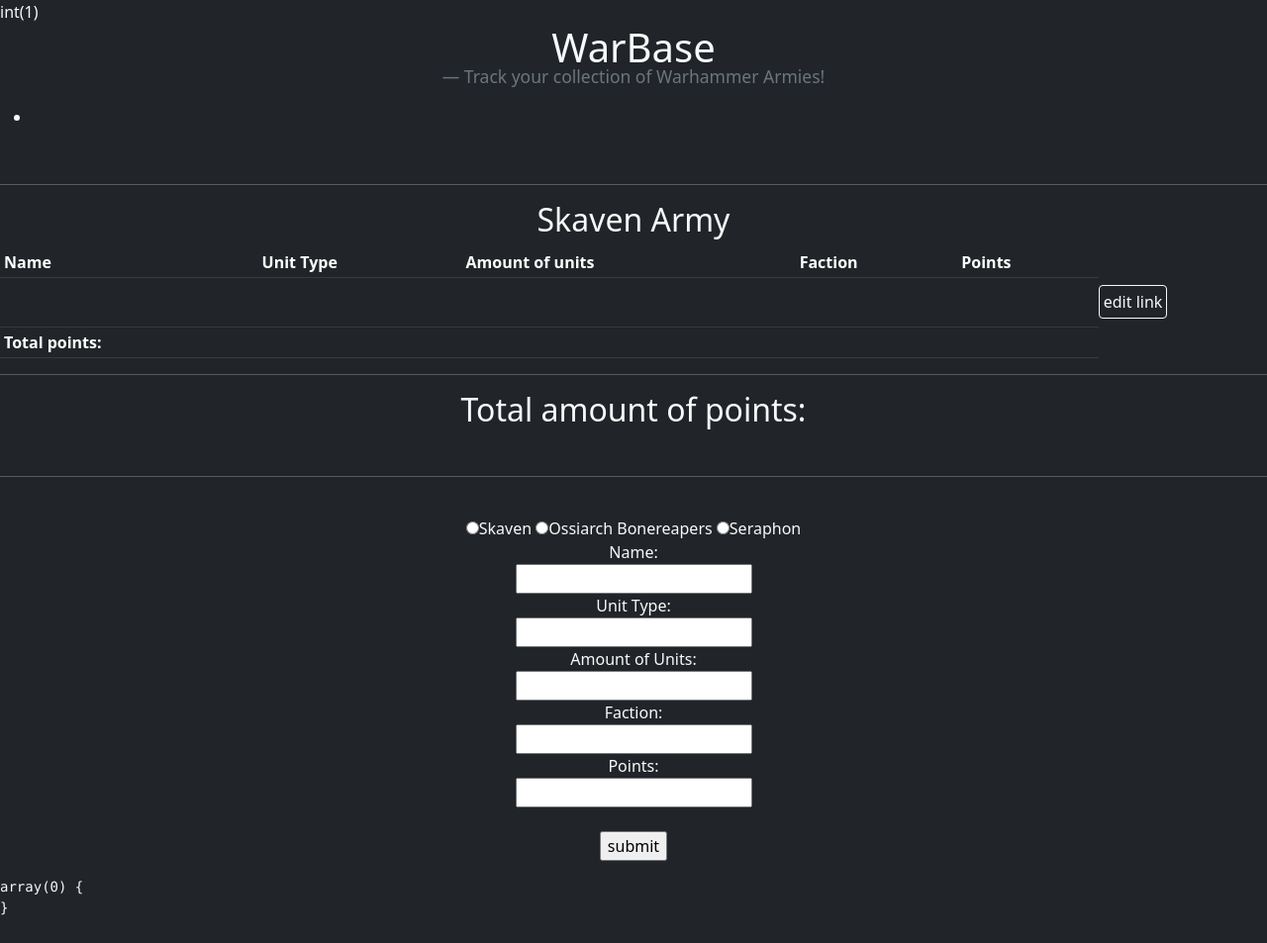
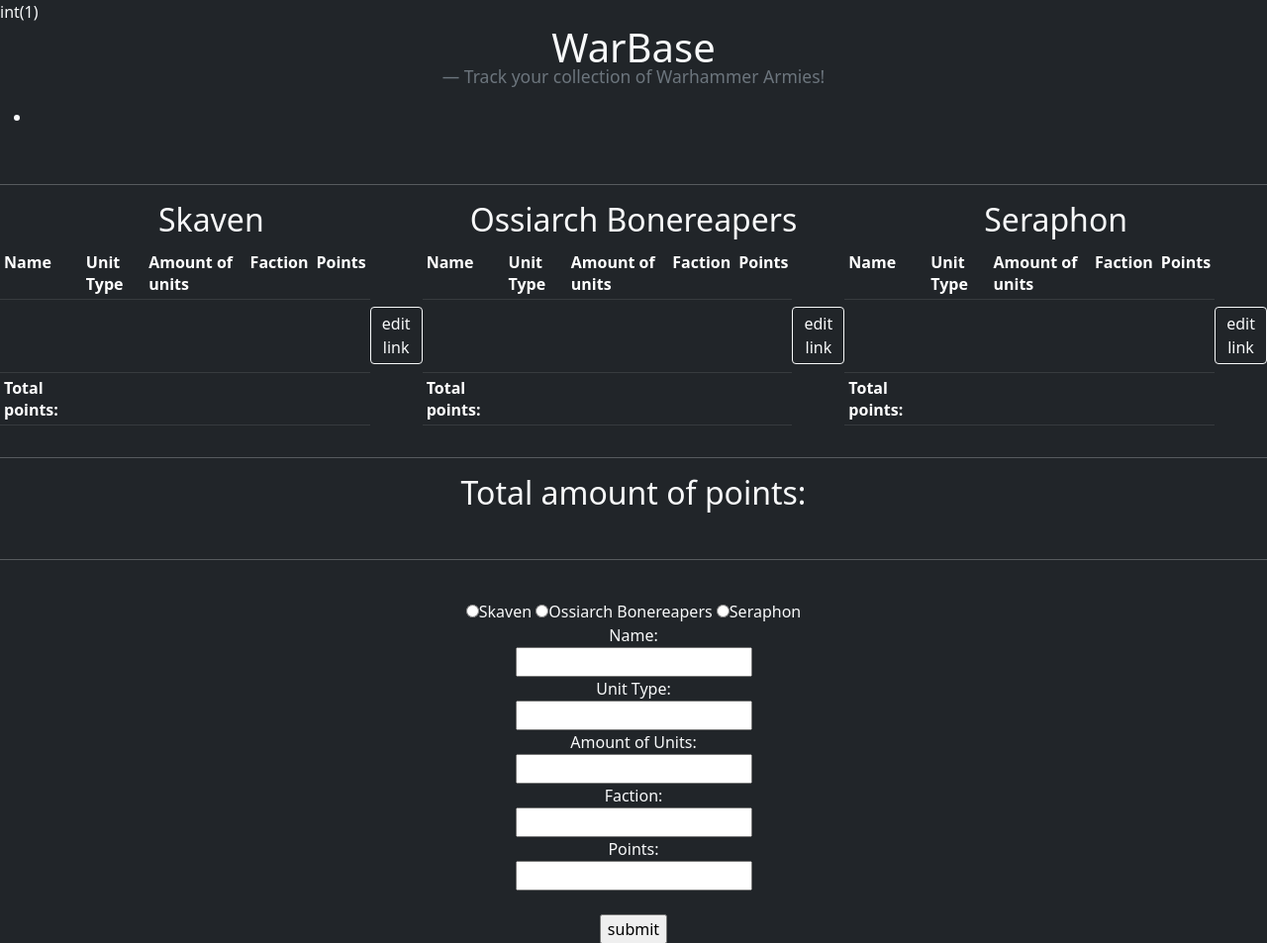
Before and after one commit to Vicible2/CRUD, a PHP site: page /index.php in a window 1280 px wide. Shown: the top 953 px of the page at 99% size. Before the commit the page ends 925 px from the top, so only its background shows below. Run offline with PHP 8.4, Linux system fonts and the light colour scheme; tables that the repository leaves empty or names only in its code hold one stand-in row (values such as "Sample post"); data that the repository does not hold is empty.

Commit message:
Added assets and tripled table for tripble database

```diff
--- a/overview.php
+++ b/overview.php
@@ -8,6 +8,8 @@
 	<meta http-equiv="X-UA-Compatible" content="ie=edge">
 	<title>WarBase - track your collection of Warhammer Armies!</title>
 	<link href="https://cdn.jsdelivr.net/npm/bootstrap@5.0.0-beta1/dist/css/bootstrap.min.css" rel="stylesheet" integrity="sha384-giJF6kkoqNQ00vy+HMDP7azOuL0xtbfIcaT9wjKHr8RbDVddVHyTfAAsrekwKmP1" crossorigin="anonymous">
+	<link rel="shortcut icon" href="/favicon.ico" type="image/x-icon">
+	<link rel="icon" href="/favicon.ico" type="image/x-icon">
 
 </head>
 
@@ -19,14 +21,16 @@
 
 
 	<ul>
-		<?php foreach ($cards as $card) : ?>
-		<li><?= $card['Name'] . " " . $card['Unit Type'] ?></li>
-		<?php endforeach; ?>
+		<?php foreach ($cards as $card): ?>
+		<li><?=$card['Name'] . " " . $card['Unit Type']?></li>
+		<?php endforeach;?>
 	</ul>
 
 	<br>
 	<hr>
-	<h2 class="text-center text-light bg-dark">Skaven Army</h2>
+	<div class="armies d-flex">
+		<div class="skavenTable">
+			<h2 class="text-center text-light bg-dark">Skaven</h2>
 				<table id='warbase' class="table table-sm table-hover table-dark">
 
 					<tr>
@@ -36,26 +40,90 @@
 						<th scope="col">Faction</th>
 						<th scope="col">Points</th>
 					</tr>
-		<?php foreach ($cards as $card) : ?>
+					<?php foreach ($cards as $card): ?>
 					<tr>
-			<td> <?= $card['Name']?> </td>
-			<td> <?= $card['Unit Type']?> </td>
-			<td> <?= $card['Amount of Units']?> </td>
-			<td> <?= $card['Faction']?> </td>
-			<td> <?= $card['Points']?> </td>
+						<td> <?=$card['Name']?> </td>
+						<td> <?=$card['Unit Type']?> </td>
+						<td> <?=$card['Amount of Units']?> </td>
+						<td> <?=$card['Faction']?> </td>
+						<td> <?=$card['Points']?> </td>
 						<td class="btn btn-outline-light mb-2 mt-2"> edit link</td>
 					</tr>
 
-		<?php endforeach; ?>
+					<?php endforeach;?>
 					<tr>
 						<th scope="col"> Total points: </th>
 						<th scope="col"> </th>
 						<th scope="col"> </th>
 						<th scope="col"> </th>
-			<th scope="col"> <?= $totalPoints ?></th>
+						<th scope="col"> <?=$totalPoints?></th>
 					</tr>
 				</table>
+			</div>
 
+		<div class="OSBTable">
+			<h2 class="text-center text-light bg-dark">Ossiarch Bonereapers</h2>
+			<table id='warbase' class="table table-sm table-hover table-dark">
+
+				<tr>
+					<th scope="col">Name</th>
+					<th scope="col">Unit Type</th>
+					<th scope="col">Amount of units</th>
+					<th scope="col">Faction</th>
+					<th scope="col">Points</th>
+				</tr>
+				<?php foreach ($cards as $card): ?>
+				<tr>
+					<td> <?=$card['Name']?> </td>
+					<td> <?=$card['Unit Type']?> </td>
+					<td> <?=$card['Amount of Units']?> </td>
+					<td> <?=$card['Faction']?> </td>
+					<td> <?=$card['Points']?> </td>
+					<td class="btn btn-outline-light mb-2 mt-2"> edit link</td>
+				</tr>
+
+				<?php endforeach;?>
+				<tr>
+					<th scope="col"> Total points: </th>
+					<th scope="col"> </th>
+					<th scope="col"> </th>
+					<th scope="col"> </th>
+					<th scope="col"> <?=$totalPoints?></th>
+				</tr>
+			</table>
+		</div>
+		<div class="seraphonTable">
+			<h2 class="text-center text-light bg-dark">Seraphon</h2>
+			<table id='warbase' class="table table-sm table-hover table-dark">
+
+				<tr>
+					<th scope="col">Name</th>
+					<th scope="col">Unit Type</th>
+					<th scope="col">Amount of units</th>
+					<th scope="col">Faction</th>
+					<th scope="col">Points</th>
+				</tr>
+				<?php foreach ($cards as $card): ?>
+				<tr>
+					<td> <?=$card['Name']?> </td>
+					<td> <?=$card['Unit Type']?> </td>
+					<td> <?=$card['Amount of Units']?> </td>
+					<td> <?=$card['Faction']?> </td>
+					<td> <?=$card['Points']?> </td>
+					<td class="btn btn-outline-light mb-2 mt-2"> edit link</td>
+				</tr>
+
+				<?php endforeach;?>
+				<tr>
+					<th scope="col"> Total points: </th>
+					<th scope="col"> </th>
+					<th scope="col"> </th>
+					<th scope="col"> </th>
+					<th scope="col"> <?=$totalPoints?></th>
+				</tr>
+			</table>
+		</div>
+	</div>
 	<hr>
 <h2 class="text-center">Total amount of points:</h2>
 <h4>  </h4>
```
Also changed, not shown: assets/AoS.png (added), assets/OSBlogo.png (added), assets/favicon.png (added), assets/seraphonLogo.png (added), assets/skavenLogo.png (added), favicon.ico (added). Lines whose indentation alone changed are shown as unchanged.
